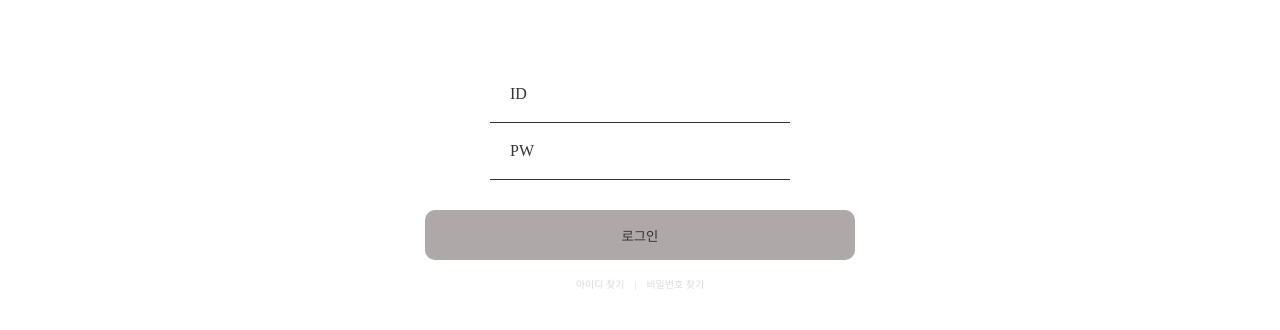
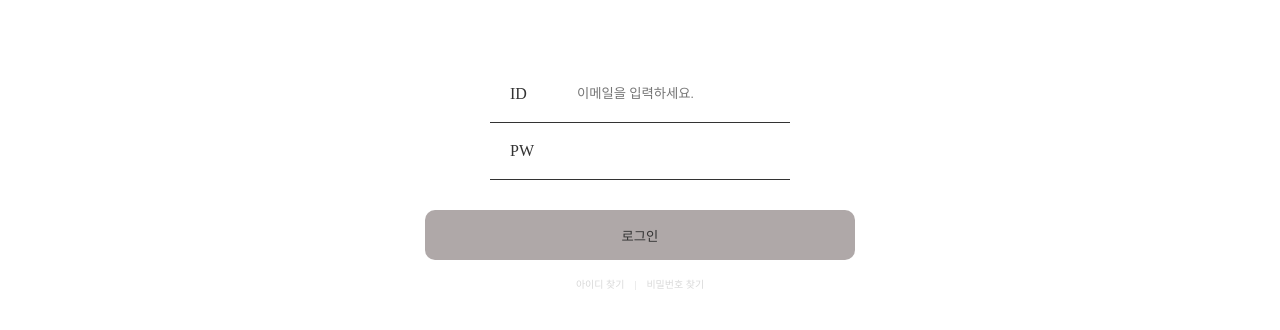
Before and after one commit to FE5-TEAM9/sweethome, a React (Vite) app: page /login in a window 1280 px wide. Shown: the part 184-514 px from the top of the page. Built offline with nearby package versions, Linux system fonts and the light colour scheme; a web font is replaced by a local one.

Commit message:
Feat(fe): 로그인 기능 구현

```diff
--- a/src/routes/Login/Login.tsx
+++ b/src/routes/Login/Login.tsx
@@ -1,20 +1,74 @@
 import styles from "~/styles/Login.module.scss";
+import { useState } from "react";
 
 const Login = () => {
+  const [email, setEmail] = useState("");
+  const [password, setPassword] = useState("");
+
+  const headers = {
+    "content-type": "application/json",
+    apikey: "KDT5_nREmPe9B",
+    username: "KDT5_Team9"
+  };
+  async function signIn(event: React.FormEvent) {
+    event.preventDefault();
+    const res = await fetch(
+      "https://asia-northeast3-heropy-api.cloudfunctions.net/api/auth/login",
+      {
+        method: "POST",
+        headers,
+        body: JSON.stringify({
+          email,
+          password
+        })
+      }
+    );
+    const json = await res.json();
+    console.log(json);
+    localStorage.setItem("token", json.accessToken);
+  }
+  async function signOut() {
+    const res = await fetch(
+      "https://asia-northeast3-heropy-api.cloudfunctions.net/api/auth/logout",
+      {
+        method: "POST",
+        headers: {
+          ...headers,
+          Authorization: `Bearer ${localStorage.getItem("token")}`
+        }
+      }
+    );
+    const json = await res.json();
+    console.log(json);
+  }
   return (
     <>
       <section className={styles.login}>
         <h2 className={styles.login__title}>로그인</h2>
         <div className={styles.login__form}>
+          <form onSubmit={signIn}>
             <div className={styles.input__id}>
               <span>ID</span>
-            <input type="text" />
+              <input
+                value={email}
+                onChange={e => setEmail(e.target.value)}
+                placeholder="이메일을 입력하세요."
+              />
             </div>
             <div className={styles.input__pwd}>
               <span>PW</span>
-            <input type="text" />
+              <input
+                type="password"
+                value={password}
+                onChange={e => setPassword(e.target.value)}
+              />
             </div>
-          <button className={styles.btn__login}>로그인</button>
+            <button
+              type="submit"
+              className={styles.btn__login}>
+              로그인
+            </button>
+          </form>
           <div className={styles.login__findaccount}>
             <p>아이디 찾기</p>
             <p>|</p>
```
Lines whose indentation alone changed are shown as unchanged.
